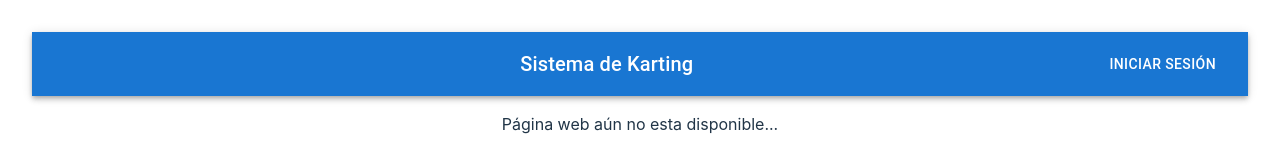
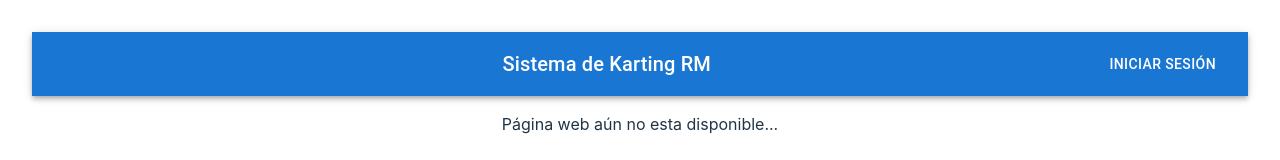
Before and after one commit to francisco2435/Entrega-1-Tingeso, a React (Vite) app in the folder proyecto-Front/: page / in a window 1280 px wide. Shown: the top 160 px of the page. Built offline with nearby package versions, Linux system fonts and the light colour scheme; some icons are missing.

Commit message:
Update Navbar.jsx

```diff
--- a/proyecto-Front/src/components/Navbar.jsx
+++ b/proyecto-Front/src/components/Navbar.jsx
@@ -2,7 +2,7 @@ import React, { useState, useEffect } from "react";
 import AppBar from "@mui/material/AppBar";
 import Box from "@mui/material/Box";
 import Toolbar from "@mui/material/Toolbar";
-import Typography from "@mui/material/Typography"; // Asegúrate de importar Typography
+import Typography from "@mui/material/Typography";
 import Button from "@mui/material/Button";
 import IconButton from "@mui/material/IconButton";
 import MenuIcon from "@mui/icons-material/Menu";
@@ -55,7 +55,7 @@ export default function Navbar() {
           </IconButton>
 
           <Typography variant="h6" component="div" sx={{ flexGrow: 1 }}>
-            Sistema de Karting
+            Sistema de Karting RM
           </Typography>
 
           {!usuario ? (
```
